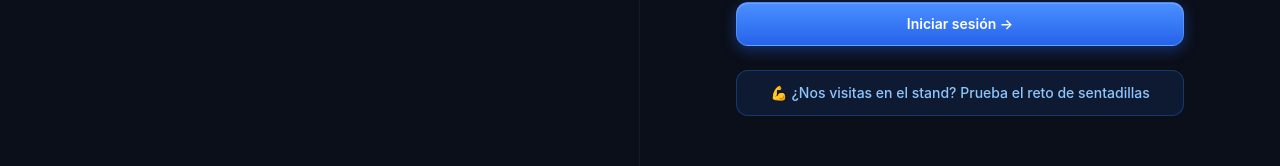
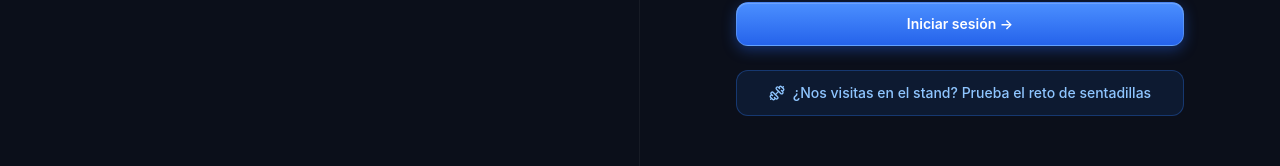
Before and after one commit to Erephos/Gimnasio, a React (Vite) app in the folder frontend/: page /#/login in a window 1280 px wide. Shown: the part 500-666 px from the top of the page. Built offline with nearby package versions, Linux system fonts and the light colour scheme; no server answers.

Commit message:
style: reemplaza emojis por iconos de lucide-react en el reto de sentadillas

```diff
--- a/frontend/package.json
+++ b/frontend/package.json
@@ -12,6 +12,7 @@
   "dependencies": {
     "@mediapipe/tasks-vision": "^1.2.3",
     "face-api.js": "^0.22.2",
+    "lucide-react": "^1.80.0",
     "microsoft-cognitiveservices-speech-sdk": "^1.53.0",
     "react": "^19.0.0",
     "react-dom": "^19.0.0",
--- a/frontend/src/features/auth/LoginPage.jsx
+++ b/frontend/src/features/auth/LoginPage.jsx
@@ -1,5 +1,6 @@
 import { useState } from 'react'
 import { Link, Navigate, useNavigate } from 'react-router-dom'
+import { Dumbbell } from 'lucide-react'
 import { homePathFor } from '../../config/roles.js'
 import { recoverPassword, registerPublic, resetPassword } from '../../services/data.js'
 import { useAuth } from './useAuth.js'
@@ -186,9 +187,10 @@ export default function LoginPage() {
 
           <Link
             to="/reto-sentadillas"
-            className="mt-6 block rounded-xl border border-blue-500/30 bg-blue-500/10 px-4 py-3 text-center text-sm font-medium text-blue-300 hover:bg-blue-500/20"
+            className="mt-6 flex items-center justify-center gap-2 rounded-xl border border-blue-500/30 bg-blue-500/10 px-4 py-3 text-center text-sm font-medium text-blue-300 hover:bg-blue-500/20"
           >
-            💪 ¿Nos visitas en el stand? Prueba el reto de sentadillas
+            <Dumbbell size={16} />
+            ¿Nos visitas en el stand? Prueba el reto de sentadillas
           </Link>
         </div>
       </div>
--- a/frontend/src/features/reto-sentadillas/RetoSentadillasPage.jsx
+++ b/frontend/src/features/reto-sentadillas/RetoSentadillasPage.jsx
@@ -1,5 +1,6 @@
 import { useEffect, useRef, useState } from 'react'
 import { Link } from 'react-router-dom'
+import { CheckCircle2, Dumbbell } from 'lucide-react'
 import { listRetoSentadillasTop, submitRetoSentadillas } from '../../services/data.js'
 import { createSquatCounter, kneeAngleFromLandmarks, loadPoseLandmarker } from '../../services/pose.js'
 
@@ -156,7 +157,10 @@ export default function RetoSentadillasPage() {
       <div className="w-full max-w-md">
         {phase === 'form' && (
           <>
-            <h1 className="mb-1 text-2xl font-semibold text-white">💪 Reto de las sentadillas</h1>
+            <h1 className="mb-1 flex items-center gap-2 text-2xl font-semibold text-white">
+              <Dumbbell size={22} />
+              Reto de las sentadillas
+            </h1>
             <p className="mb-6 text-sm text-slate-400">Tienes {DURACION_SEGUNDOS} segundos para hacer todas las sentadillas que puedas frente a la cámara. ¡Acércate a nuestro stand!</p>
             <form onSubmit={empezar} className="space-y-4">
               <div>
@@ -202,7 +206,10 @@ export default function RetoSentadillasPage() {
                 <div className="rounded-xl border border-blue-500/30 bg-blue-500/10 px-4 py-4 text-center">
                   <p className="text-xs uppercase tracking-wider text-blue-300">¡Tiempo!</p>
                   <p className="text-4xl font-bold text-white">{reps} sentadillas</p>
-                  <p className="mt-1 text-xs text-slate-400">{guardado ? 'Puntaje guardado ✓' : 'Guardando puntaje…'}</p>
+                  <p className="mt-1 flex items-center justify-center gap-1 text-xs text-slate-400">
+                    {guardado && <CheckCircle2 size={14} />}
+                    {guardado ? 'Puntaje guardado' : 'Guardando puntaje…'}
+                  </p>
                   {error && <p className="mt-2 text-xs text-red-400">{error}</p>}
                 </div>
 
```
Also changed, not shown: 1 other file (tests, documents, lock files or other folders).
